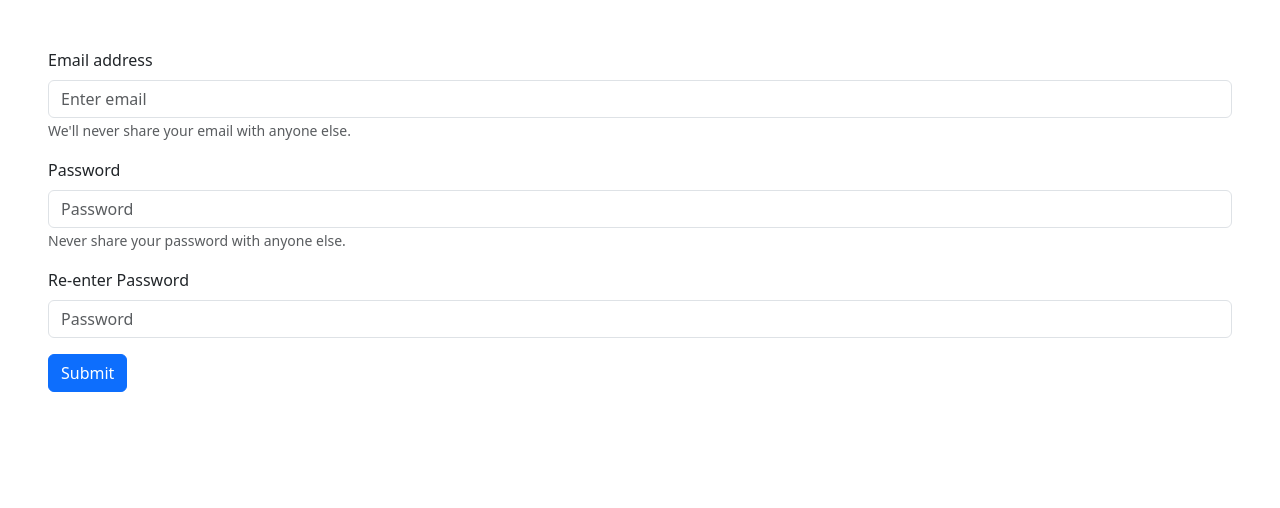
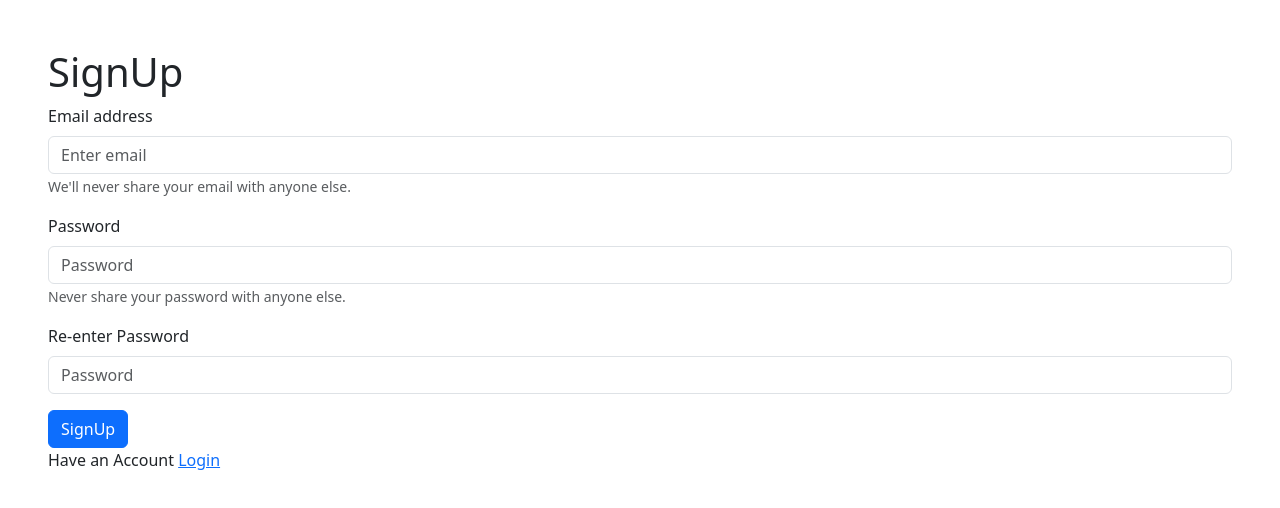
Before and after one commit to YAMITRAO/firebase_redux_authPage_login_signup, a React (Create React App) app: page / in a window 1280 px wide. Shown: the top 508 px of the page. Built offline with nearby package versions, Linux system fonts and the light colour scheme.

Commit message:
loginpage add

```diff
--- a/src/component/Pages/BootAuth/BootAuth.js
+++ b/src/component/Pages/BootAuth/BootAuth.js
@@ -2,8 +2,7 @@ import React, {  useState } from 'react'
 import { Form, Button} from 'react-bootstrap'
 import AlertMsg from './AlertMsg'
 import { Alert } from 'react-bootstrap'
-
-const BootAuth = () => {
+const BootAuth = (props) => {
 
     const url = 'https://identitytoolkit.googleapis.com/v1/accounts:signUp?key=AIzaSyDwcYCFrLAPoOvfWZN6fmD6d8Luyojx3Fw'
 
@@ -74,6 +73,7 @@ const BootAuth = () => {
       {isAuthSuccess && <AlertMsg title={"Success Auth"} message={"Congrts! You have Successfully SignUp..."} variant={"success"}/> }
       {isError && <AlertMsg title={"SIGNUP_ERROR"} message={errorMsg} variant={"danger"}/> }
     <Form className='m-5' onSubmit={ formSubmitHandler } >
+        <h1>SignUp</h1>
       <Form.Group className="mb-3" controlId="formBasicEmail">
         <Form.Label>Email address</Form.Label>
         <Form.Control type="email" placeholder="Enter email" onChange={(e) => setEmailInput(e.target.value)} value={emailInput} required/>
@@ -100,9 +100,11 @@ const BootAuth = () => {
     </Alert>}
 
       <Button variant="primary" type="submit">
-        Submit
+        SignUp
       </Button>
+      <p>Have an Account <a href='#' onClick={() => props.onsetPage()}> Login</a></p>
     </Form>
+
 
     </>
   )
--- /dev/null
+++ b/src/component/Pages/BootAuth/Login.js
@@ -0,0 +1,85 @@
+import React, { useState } from 'react'
+import { Form, Button, Alert } from 'react-bootstrap';
+import AlertMsg from './AlertMsg';
+
+const Login = (props) => {
+
+    const url = 'https://identitytoolkit.googleapis.com/v1/accounts:signInWithPassword?key=AIzaSyDwcYCFrLAPoOvfWZN6fmD6d8Luyojx3Fw';
+
+    const [emailInput, setEmailInput] = useState("");
+    const [passInput, setPassInput] = useState("");
+    const [isAuthSuccess, setIsAuthSuccess] = useState(false);
+    const [isError, setIsError] = useState(false);
+    const [errorMsg, setErrorMsg] = useState("Error");
+
+    const loginApi = async(email,pass) => {
+        try{
+        const response = await fetch(url,{
+          method:"POST",
+          body:JSON.stringify({
+            email:email,
+            password:pass,
+            returnSecureToken:true,
+          })
+        })
+
+        if(!response.ok){
+          const data = await response.json();
+            console.log(data);
+            setErrorMsg(data.error.message);
+            throw new Error(data.error.message);
+        }
+
+        const data = await response.json();
+        console.log(data)
+        setIsAuthSuccess(true);
+        //   setTimeout( ( ) => { setIsAuthSuccess(false)}, 2000)
+
+      }
+      catch(error){
+        setIsError(true);
+        console.log("AUTH_ERROR", error);
+        setTimeout( () => { setIsError(false)}, 2000)
+      }
+      }
+
+      const loginSubmitHandler = (e) => {
+        e.preventDefault();
+         loginApi(emailInput, passInput);
+         setEmailInput("");
+         setPassInput("");
+      }
+
+  return (
+    <>
+     {isAuthSuccess && <AlertMsg title={"Success Auth"} message={"SuccessFully Login..."} variant={"success"}/> }
+      {isError && <AlertMsg title={"LOGIN_ERROR"} message={errorMsg} variant={"danger"}/> }
+    <Form className='m-5'  onSubmit={ loginSubmitHandler}>
+        <h1>Login</h1>
+      <Form.Group className="mb-3" controlId="formBasicEmail">
+        <Form.Label>Email address</Form.Label>
+        <Form.Control type="email" placeholder="Enter email" onChange={(e) => setEmailInput(e.target.value)} value={emailInput} required/>
+      </Form.Group>
+
+      <Form.Group className="mb-3" controlId="formBasicPassword">
+        <Form.Label>Password</Form.Label>
+        <Form.Control type="password" placeholder="Password" onChange={(e) => setPassInput(e.target.value)} value={passInput} required minLength={6}/>
+        <Form.Text className="text-muted">
+          Never share your password with anyone else.
+        </Form.Text>
+      </Form.Group>
+
+       {/* {inputError && <Alert dismissible className="mt-2" variant='danger'>
+        {inputError}
+    </Alert>} */}
+
+      <Button variant="primary" type="submit">
+        LogIn
+      </Button>
+      <p className='mt-2'>Don't Have an Account <a href="#" onClick={()=>props.onsetPage()}>SignUp</a></p>
+    </Form>
+    </>
+  )
+}
+
+export default Login
--- a/src/component/Project.js
+++ b/src/component/Project.js
@@ -1,13 +1,19 @@
-import React from 'react'
+import React, { useState } from 'react'
 // import SignUp from './Pages/SignUp'
 import BootAuth from './Pages/BootAuth/BootAuth'
+import Login from './Pages/BootAuth/Login'
 
 
 const Project = () => {
+  const [isSignUpPage, setIsSignUpPage] = useState(false);
+   const ChangePage = () => {
+    setIsSignUpPage(!isSignUpPage);
+   }
   return (
     // <SignUp />
     <>
-    <BootAuth/>
+    {isSignUpPage && <Login onsetPage = {ChangePage}/>}
+    {!isSignUpPage && <BootAuth onsetPage = {ChangePage}/>}
     </>
   )
 }
```
Also changed, not shown: src/component/Pages/BootAuth/BootAuth.module.css (added).
